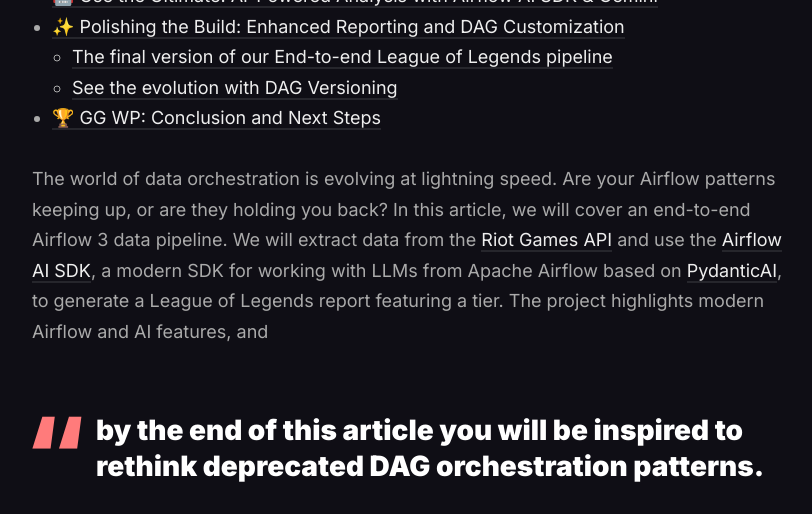
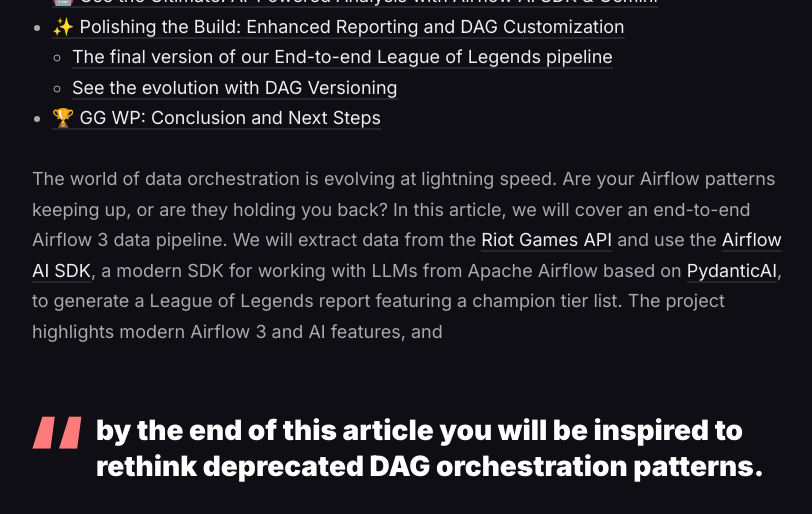
Before and after one commit to vojay-dev/vojay-dev.github.io, a Jekyll site: the page built from _posts/2025-05-10-airflow-riot.md, in a window 1280 px wide and 900 px high, scrolled down 1236 px, cut to the strip 0-514 px from the top of the window. Shown: the whole strip, without its empty margins (228-1040 px from the left). Built offline with Jekyll 4.4.1, drawn with Linux system fonts in a browser that asks for light colours; the table of contents is made by our own code.

Commit message:
Minor polishing

```diff
--- a/_posts/2025-05-10-airflow-riot.md
+++ b/_posts/2025-05-10-airflow-riot.md
@@ -8,7 +8,7 @@
 toc: true
 ---
 
-The world of data orchestration is evolving at lightning speed. Are your Airflow patterns keeping up, or are they holding you back? In this article, we will cover an end-to-end Airflow 3 data pipeline. We will extract data from the [Riot Games API](https://developer.riotgames.com/) and use the [Airflow AI SDK](https://github.com/astronomer/airflow-ai-sdk), a modern SDK for working with LLMs from Apache Airflow based on [PydanticAI](https://ai.pydantic.dev/), to generate a League of Legends report featuring a tier. The project highlights modern Airflow and AI features, and
+The world of data orchestration is evolving at lightning speed. Are your Airflow patterns keeping up, or are they holding you back? In this article, we will cover an end-to-end Airflow 3 data pipeline. We will extract data from the [Riot Games API](https://developer.riotgames.com/) and use the [Airflow AI SDK](https://github.com/astronomer/airflow-ai-sdk), a modern SDK for working with LLMs from Apache Airflow based on [PydanticAI](https://ai.pydantic.dev/), to generate a League of Legends report featuring a champion tier list. The project highlights modern Airflow 3 and AI features, and
 
 > by the end of this article you will be inspired to rethink deprecated DAG orchestration patterns.
 
```
